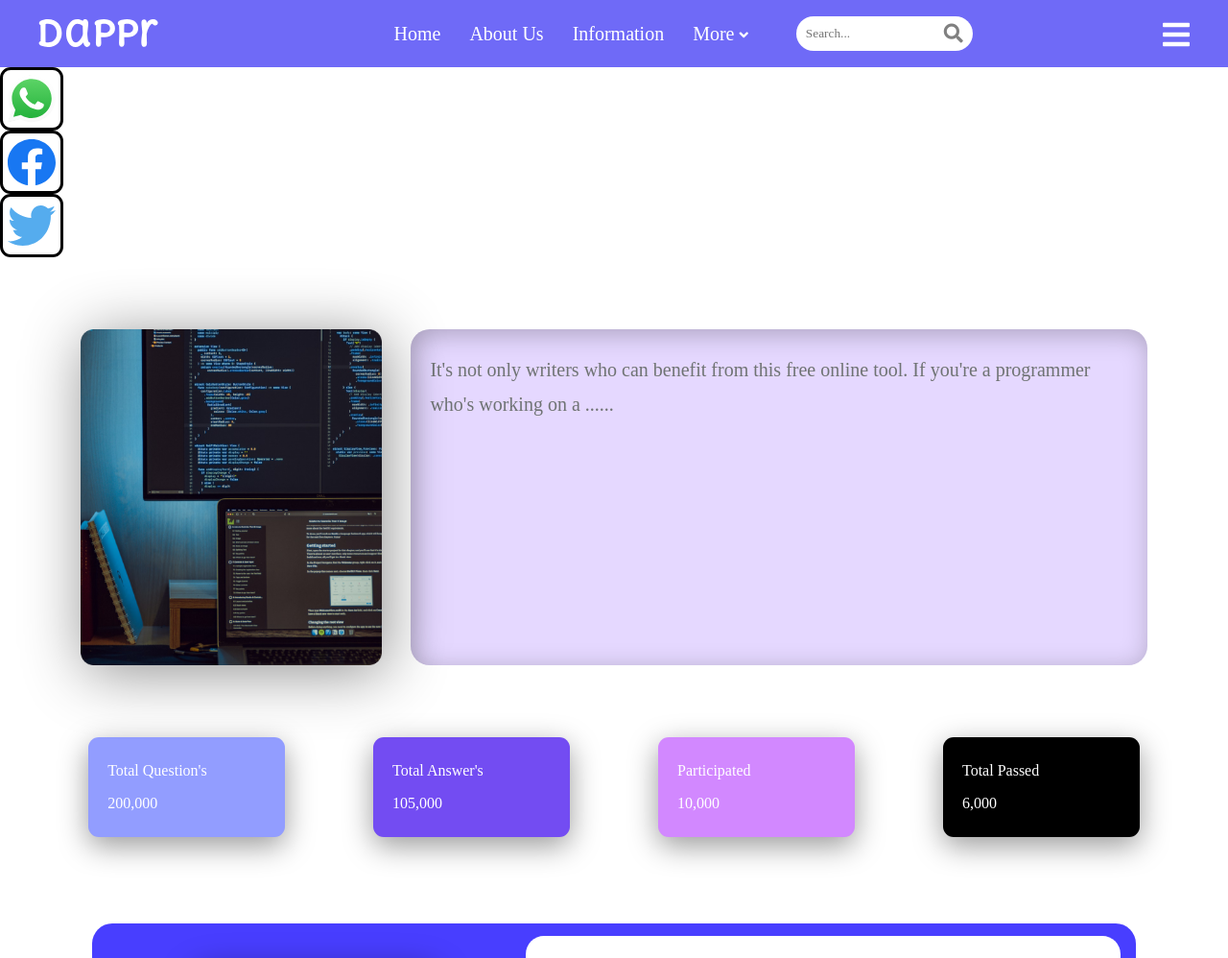
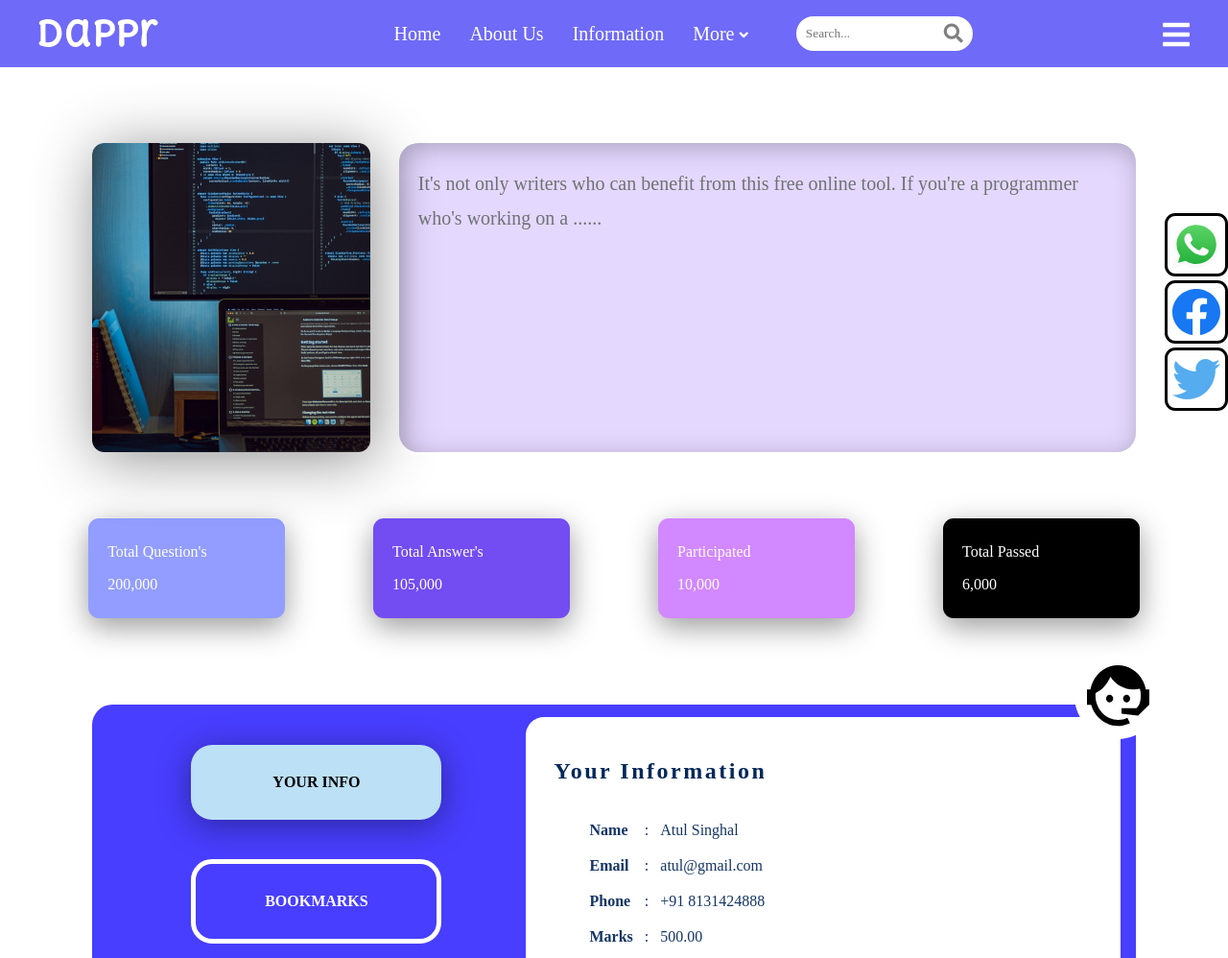
Before and after one commit to RitikJ06/Dappr, a plain HTML site: page index.html in a window 1280 px wide. Shown: the top 998 px of the page at 96% size. Drawn offline with Linux system fonts and the light colour scheme.

Commit message:
Social Added

```diff
--- a/index.html
+++ b/index.html
@@ -23,13 +23,17 @@
                 <input type="text" placeholder="Search...">
                 <i class="fa fa-light fa-search search-icon"></i>
             </div>
-
         </div>
         <div class="hamburgur">
             <i class="fa fa-sharp fa-regular fa-bars fa-2x"></i>
         </div>
+    </section>
 
-    </section>
+    <section class="main">
+
+        <div class="support">
+            <img src="/images/support-icon.svg">
+        </div>
 
         <section class="social">
             <div class="social-box">
@@ -49,6 +53,8 @@
                 <p>It's not only writers who can benefit from this free online tool. If you're a programmer who's working on a ......</p>
             </div>
         </section>
+
+
 
         <section class="states">
             <div class="states-box-1">
@@ -108,5 +114,7 @@
                 </div>
             </div>
         </section>
+    </section>
+
 </body>
 </html>
--- a/style.css
+++ b/style.css
@@ -3,6 +3,7 @@
 }
 body{
     margin: 0px;
+    /* position: relative; */
 }
 .navbar a{
     color: white;
@@ -52,10 +53,9 @@ body{
     display: flex;
     justify-content: center;
     align-items: center;
-
-    height: 500px;
-    /* padding: 100px 100px 100px 50px; */
+    height: 460px;
     gap: 30px;
+    margin-top: -350px;
 }
 .front-section-image{
     height: 70%;
@@ -183,11 +183,17 @@ body{
     display: flex;
     flex-direction: column;
     position: sticky;
+    top: 70px;
+    align-self: end;
+    margin-top: 150px;
+
+    /* padding-top: 30px; */
     /* top: 100px; */
     /* top: 100px; */
     /* left: 95%; */
 }
 .social div{
+    margin: 2px 0px;
     background: #FFFFFF;
     border: 3px solid #000000;
     border-radius: 11px;
@@ -200,3 +206,25 @@ body{
 .social img{
     width: 50px;
 }
+.main{
+    position: relative;
+    top:0px;
+    display: flex;
+    flex-direction: column;
+}
+
+.support{
+    width: 90px;
+    height: 90px;
+    background-color: white;
+    position: fixed;
+    bottom: 30px;
+    right: 70px;
+    display: flex;
+    justify-content: center;
+    align-items: center;
+    border-radius: 100%;
+}
+.support img{
+    width: 65px;
+}
```
Also changed, not shown: images/support-icon.svg (added). Lines whose indentation alone changed are shown as unchanged.
